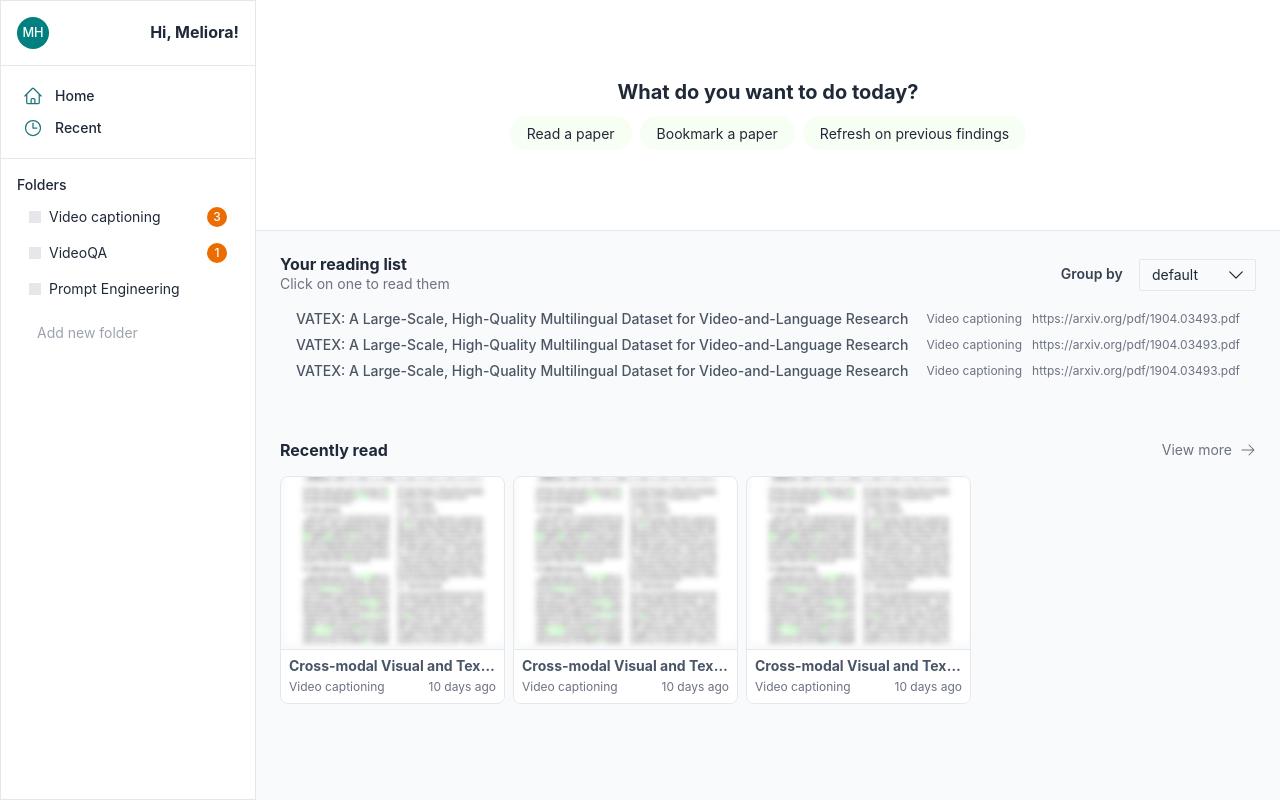
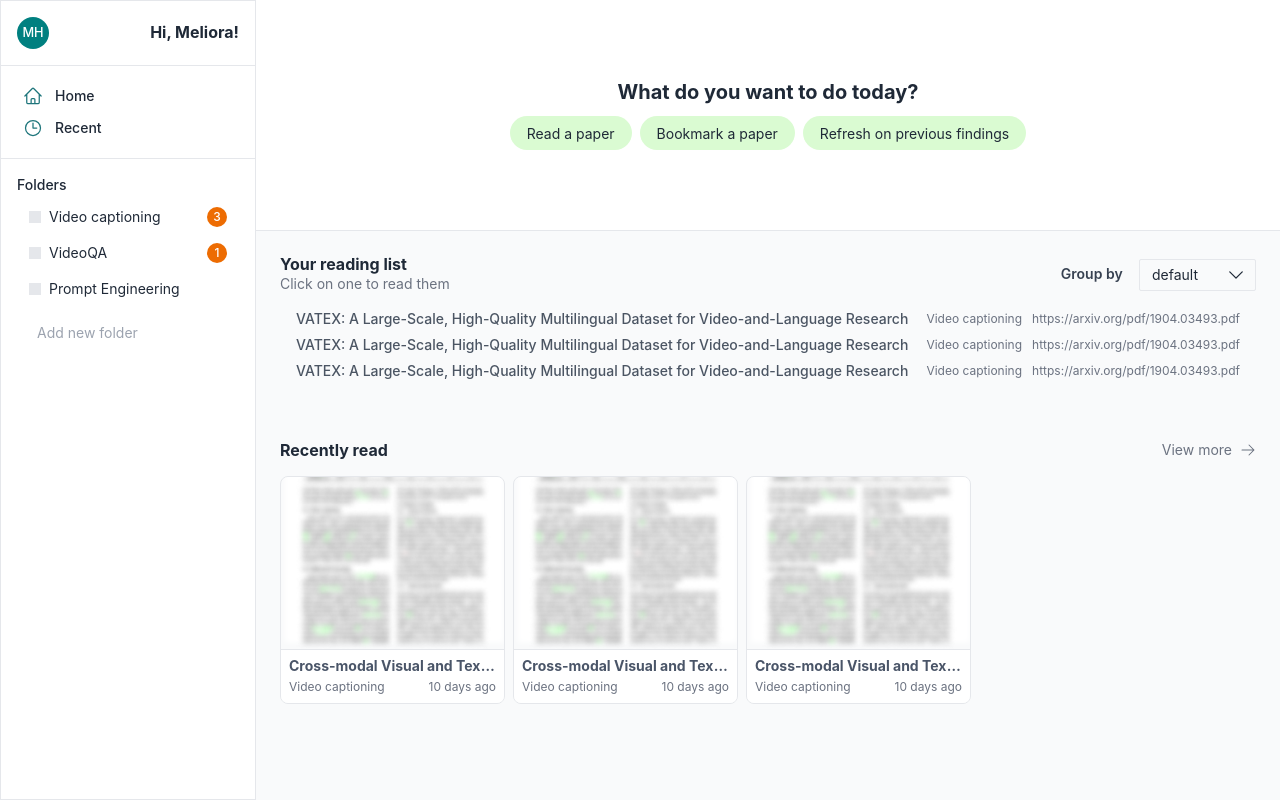
Before and after one commit to mellieho9/Galiscope, a Next.js app: page /dashboard in a window 1280 px wide. Built offline with nearby package versions, Linux system fonts and the light colour scheme.

Commit message:
Fixed UI according to Nhan's suggestion

```diff
--- a/components/dashboard/Home/ShortcutButton.tsx
+++ b/components/dashboard/Home/ShortcutButton.tsx
@@ -8,7 +8,7 @@ interface ShortcutButtonProps extends ButtonHTMLAttributes<HTMLButtonElement> {
 export const ShortcutButton: React.FC<ShortcutButtonProps> = ({ children, ...props }) => {
     return (
         <button
-            className="border border-transparent rounded-3xl transition ease-in-out delay-150 hover:border-teal active:border-teal hover:text-teal active:text-teal items-center p-1 px-4 bg-baby-lime"
+            className="border border-transparent rounded-3xl transition ease-in-out delay-150 hover:border-gray-800 active:border-gray-800 items-center p-1 px-4 bg-lime"
             {...props}
         >
             <span className="text-sm font-normal">
--- a/components/dashboard/Sidebar/SidebarItem.tsx
+++ b/components/dashboard/Sidebar/SidebarItem.tsx
@@ -9,7 +9,7 @@ interface SidebarItemProps {
 export function SidebarItem({ icon, redirectTo, title }: SidebarItemProps) {
   return (
     <button
-      className="z-5 border-transparent flex flex-row p-1 hover:pl-2 active:pl-2 space-x-3 items-center transition ease-in-out delay-150 hover:bg-baby-lime border-l-2 hover:py-2 hover:border-teal focus:border-teal focus:py-2 focus:bg-baby-lime cursor-pointer"
+      className="z-5 border-transparent flex flex-row p-1 space-x-3 items-center transition ease-in-out delay-150 hover:bg-baby-lime border-l-2 hover:border-teal focus:border-teal focus:bg-baby-lime cursor-pointer"
       onClick={redirectTo}
       tabIndex={0}
     >
--- a/tailwind.config.js
+++ b/tailwind.config.js
@@ -15,6 +15,7 @@ module.exports = {
         },
         teal: "#1E757B",
         "baby-lime": "#F7FFF5",
+        "lime": "#DAFBD2",
         orange: '#ED6C02',
       },
       fontFamily: {
```
